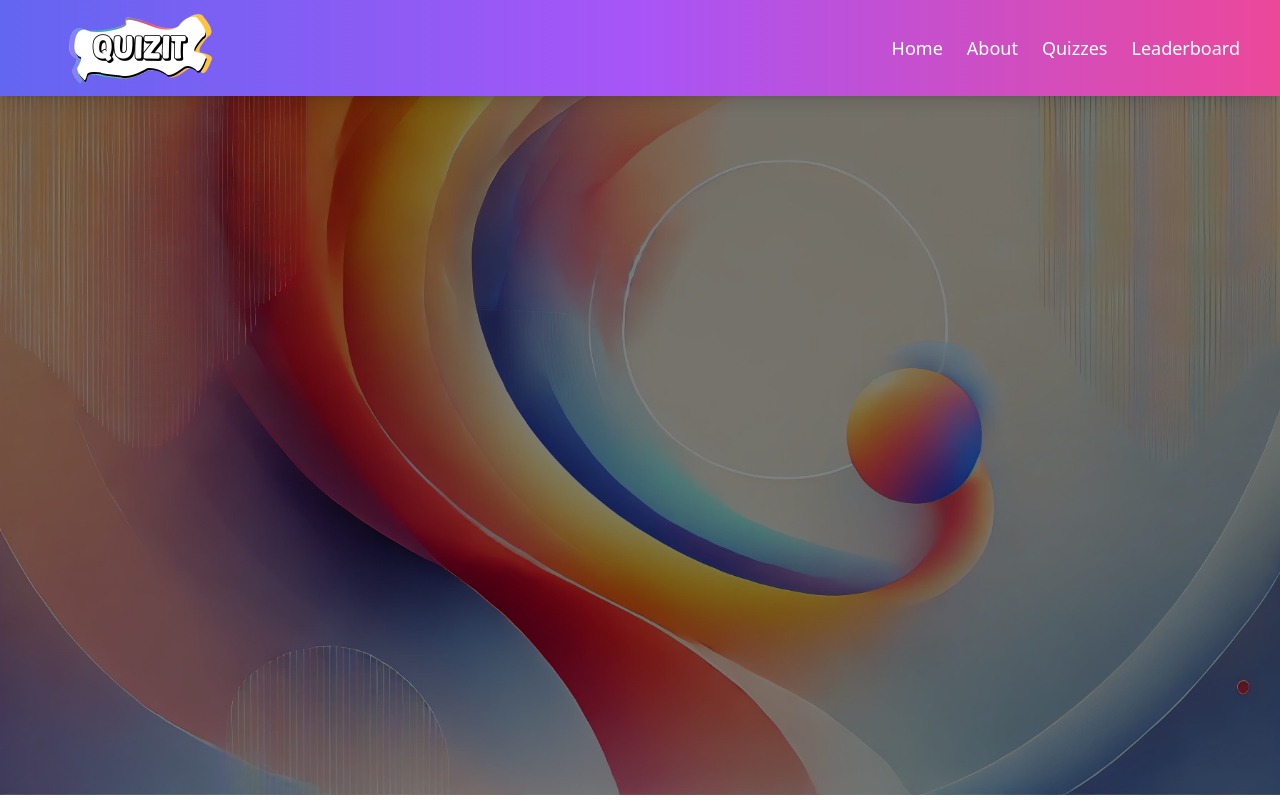
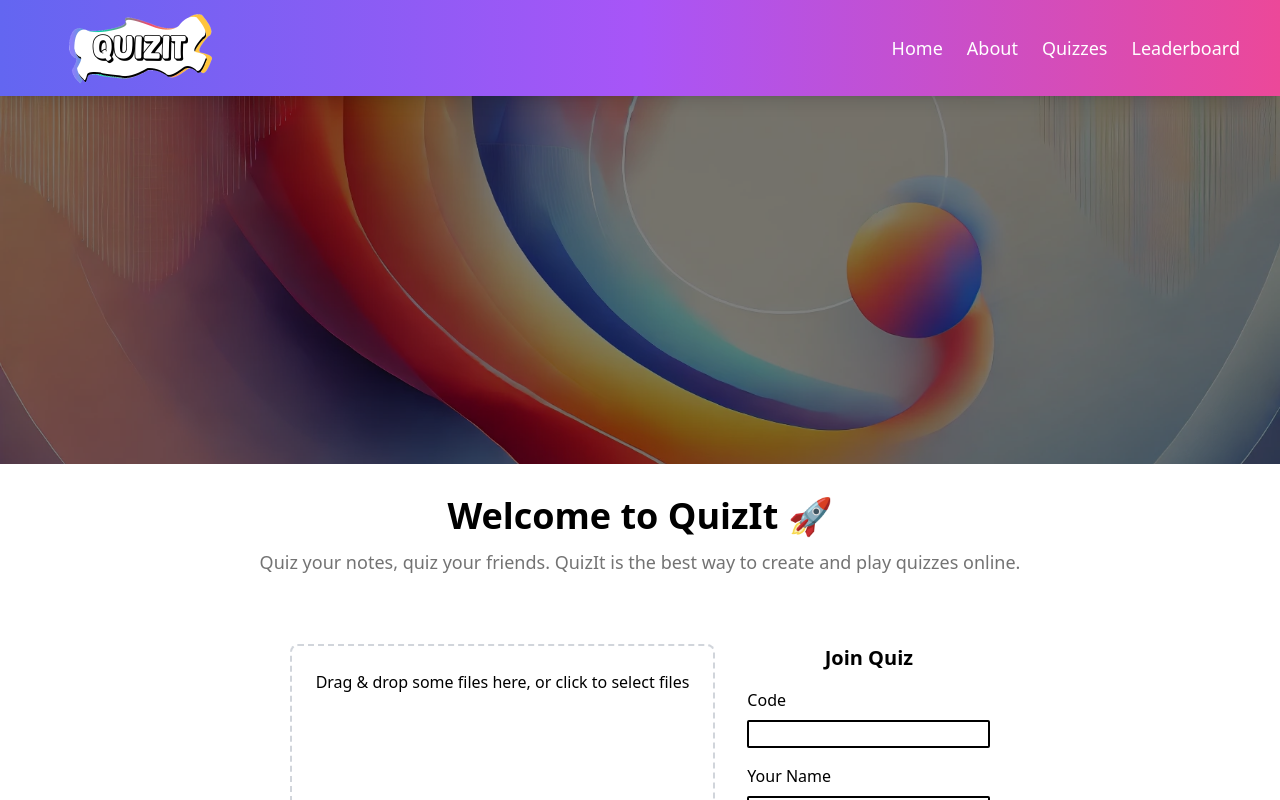
Before and after one commit to RenaudBernier/QuizTogether, a Next.js app in the folder quizapp/: page / in a window 1280 px wide. Shown: the top 800 px of the page. Built offline with nearby package versions, Linux system fonts and the light colour scheme.

Commit message:
Update hero banner sizing

```diff
--- a/quizapp/src/app/components/landing-page/HeroBanner.jsx
+++ b/quizapp/src/app/components/landing-page/HeroBanner.jsx
@@ -2,8 +2,8 @@ import Image from "next/image";
 
 export default function HeroBanner() {
     return (
-        <div className=" bg-blue-100 w-full h-full relative">
-            <Image src={"/hero_banner.png"} width={1920} height={1080} alt="Hero Banner"/>
+        <div className=" bg-blue-100 w-full h-[400px] relative">
+            <Image src={"/hero_banner.png"} objectFit="cover" layout="fill" alt="Hero Banner"/>
             <div className="absolute inset-0 flex items-center justify-center bg-black bg-opacity-50 text-white text-xl">
                 {/* <h1 className="uppercase font-bold text-[42px]">QuizIt</h1> */}
             </div>
```
